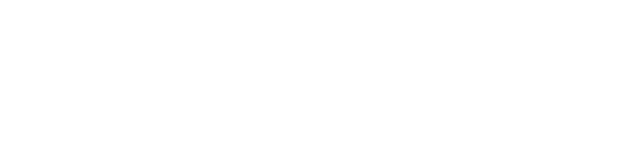
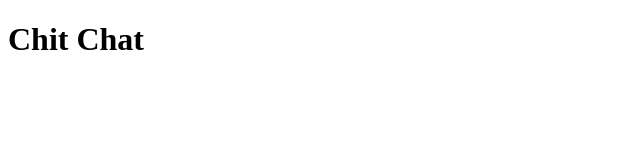
Before and after one commit to Advaita151/Chit-Chat, a plain HTML site: page index.html in a window 1280 px wide. Shown: the whole page, without its empty margins (0-640 px from the left). Drawn offline with Linux system fonts and the light colour scheme.

Commit message:
Added header

```diff
--- a/index.html
+++ b/index.html
@@ -7,6 +7,6 @@
     <title>Chit Chat</title>
 </head>
 <body>
-
+    <h1>Chit Chat</h1>
 </body>
 </html>
```
